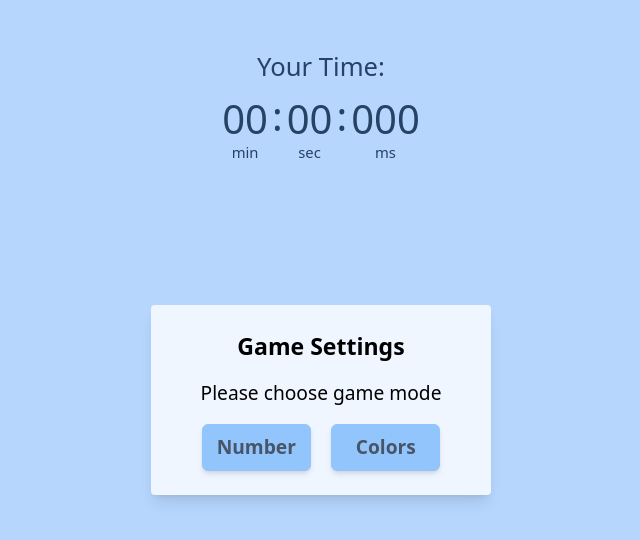
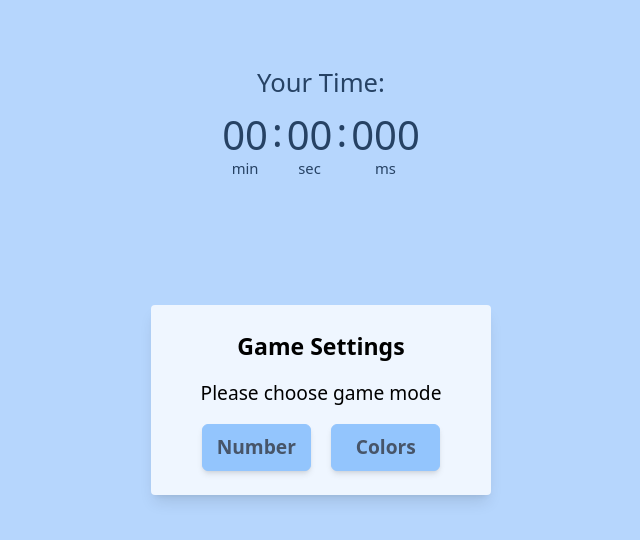
Before and after one commit to georgecabaccang/matching-game, a React (Vite) app: page / in a window 1280 px wide. Shown: the top 540 px of the page, without its empty margins (319-959 px from the left). Built offline with nearby package versions, Linux system fonts and the light colour scheme; no server answers.

Commit message:
Add margin breakpoints for time display

```diff
--- a/src/App.tsx
+++ b/src/App.tsx
@@ -49,8 +49,12 @@ function App() {
             )}
             <div className="w-[100vw] h-[100vh] overflow-auto flex items-center bg-blue-50 flex-col">
                 <div
-                    className={`mb-[1rem] md:mb-[1rem] flex xxxs:mt-[3rem] justify-center items-center transition duration-300
-                    ${timerContext.isGameOver ? "scale-150" : "scale-100"}`}
+                    className={`mb-[1rem] md:mb-[1rem] flex xxxs:mt-[3rem] md:mt-[5rem] lg:mt-[3rem] xl:mt-[4rem] xxl:mt-[5.3rem] xxxl:mt-[7.5rem] xxxl:mb-[3rem] xxxxl:mt-[10rem] xxxxl:mb-[5rem] justify-center items-center transition duration-300
+                    ${
+                        timerContext.isGameOver
+                            ? "scale-150 md:mt-[6rem] lg:mt-[4rem] xl:mt-[4.4rem] xxl:mt-[5.2em] xxxl:mt-[6.5rem] xxxxl:mt-[8.5rem]"
+                            : "scale-100"
+                    }`}
                 >
                     <Timer />
                 </div>
```
